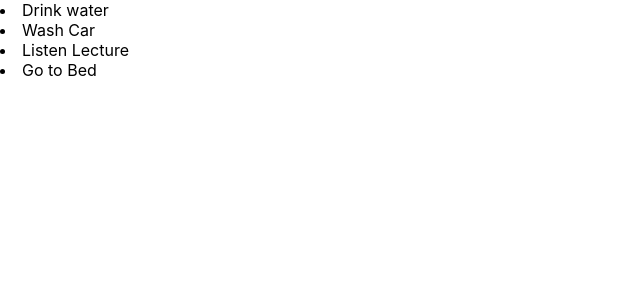
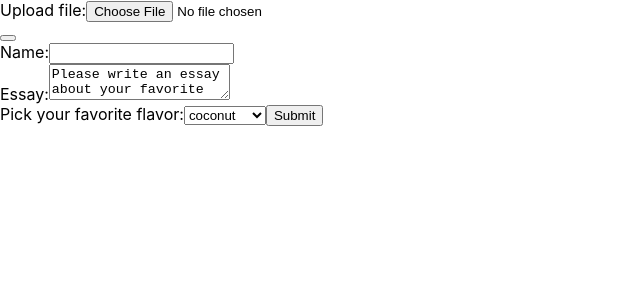
Before and after one commit to skgml0/react18-practice, a React (Create React App) app: page / in a window 1280 px wide. Shown: the top 300 px of the page, without its empty margins (0-640 px from the left). Built offline with nearby package versions, Linux system fonts and the light colour scheme; the HTML template or start-up script is replaced by a standard one.

Commit message:
Controlled/ Uncontrolled 동시 확인

```diff
--- a/src/App.js
+++ b/src/App.js
@@ -1,11 +1,13 @@
 import './App.css';
 import React, { useState,useEffect } from 'react';
-import List from './components/List';
+import ControlledComponent from './components/Form/ControlledComponent';
+import UncontrolledComponent from './components/Form/UncontrolledComponent';
 function App() {
 
   return (
     <>
-    <List/>
+    <UncontrolledComponent/>
+    <ControlledComponent/>
     </>
   );
 }
```
